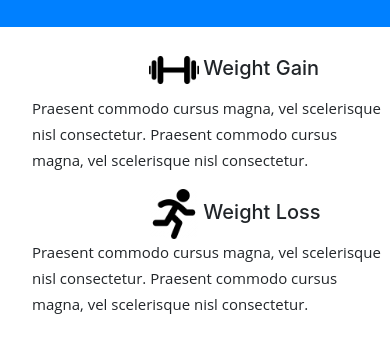
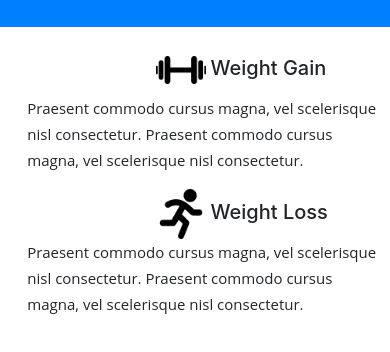
Before and after one commit to Raj2631/Gymsite, a plain HTML site: page index.html in a window 390 px wide. Shown: the part 510-862 px from the top of the page. Drawn offline with nearby package versions, Linux system fonts and the light colour scheme.

Commit message:
Update styles.css

```diff
--- a/styles/styles.css
+++ b/styles/styles.css
@@ -87,8 +87,6 @@ nav {
   width: 90%;
   text-transform: uppercase;
   margin: auto;
-
-
 }
 
 .myButton {
@@ -179,31 +177,15 @@ nav {
   padding-bottom: 0.5rem;
 }
 /*Media queries */
-@media (max-width: 400px) {
-  .mid img {
-    margin-left: 5rem;
+
+@media (max-width: 949px) {
+  .mid  {
+    margin-left: 40%;
   }
 
   .b-font {
-    margin-left: 1rem;
-    margin-right: 0.5rem;
+    margin-left: 7%;
   }
-
-  .box-2 {
-    margin-top: 10px;
-    margin-bottom: 10px;
-  }
-}
-
-@media (max-width: 949px) {
-  .mid img {
-    margin-left: 9.3rem;
-  }
-
-  .b-font {
-    margin-left: 2rem;
-  }
-
   .box-2 {
     margin-top: 10px;
     margin-bottom: 10px;
```
